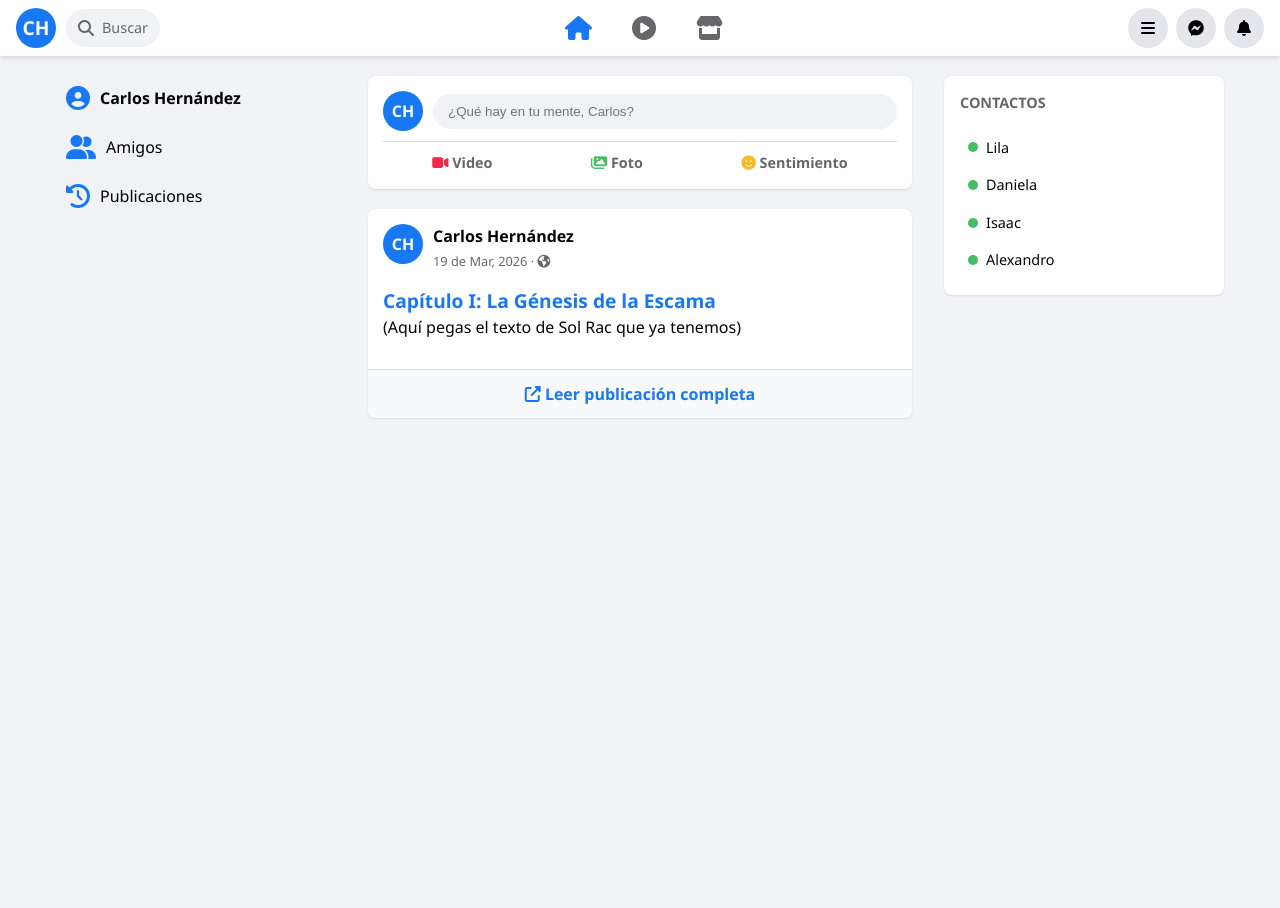
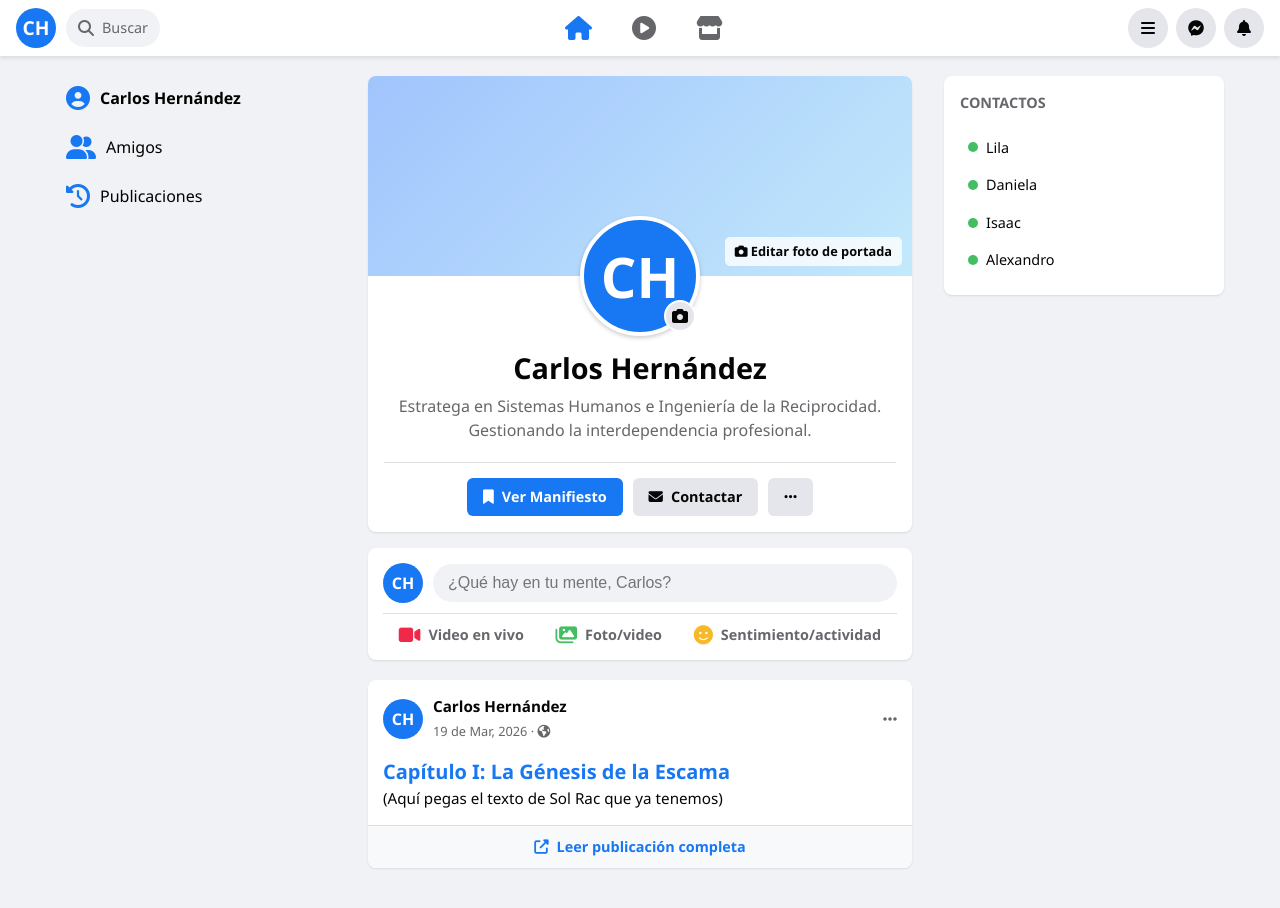
Before and after one commit to cafrhein/muro, a Jekyll site: the page built from index.html, in a window 1280 px wide. Built offline with Jekyll 4.4.1, drawn with Linux system fonts in a browser that asks for light colours.

Commit message:
Update index.html

```diff
--- a/index.html
+++ b/index.html
@@ -3,35 +3,77 @@ layout: default
 title: Inicio
 ---
 
+<div class="fb-card profile-header-card" style="background: white; border-radius: 8px; padding: 0; overflow: hidden; margin-bottom: 16px; box-shadow: 0 1px 2px rgba(0,0,0,0.1);">
+
+    <div class="cover-photo" style="height: 200px; background: linear-gradient(135deg, #a1c4fd 0%, #c2e9fb 100%); background-size: cover; background-position: center; position: relative;">
+        <div style="position: absolute; bottom: 10px; right: 10px; background: rgba(255,255,255,0.8); padding: 5px 10px; border-radius: 5px; font-size: 0.8rem; font-weight: 600; cursor: pointer;">
+            <i class="fas fa-camera"></i> Editar foto de portada
+        </div>
+    </div>
+
+    <div class="profile-info-container" style="display: flex; flex-direction: column; align-items: center; text-align: center; padding: 0 16px 16px 16px; position: relative; margin-top: -60px;">
+
+        <div class="avatar-large" style="width: 120px; height: 120px; background: #1877f2; color: white; border-radius: 50%; display: flex; align-items: center; justify-content: center; font-weight: bold; font-size: 3.5rem; border: 4px solid white; box-shadow: 0 2px 4px rgba(0,0,0,0.2); position: relative; z-index: 10;">
+            CH
+            <div style="position: absolute; bottom: 0; right: 0; background: #e4e6eb; width: 32px; height: 32px; border-radius: 50%; display: flex; align-items: center; justify-content: center; border: 2px solid white; color: #050505; font-size: 1rem; cursor: pointer;">
+                <i class="fas fa-camera"></i>
+            </div>
+        </div>
+
+        <div style="margin-top: 10px;">
+            <h1 style="font-size: 1.8rem; color: #050505; margin: 0; font-weight: 800;">Carlos Hernández</h1>
+            <p style="color: #65676b; margin: 5px 0; font-size: 1rem; font-weight: 400; max-width: 500px;">Estratega en Sistemas Humanos e Ingeniería de la Reciprocidad. Gestionando la interdependencia profesional.</p>
+        </div>
+
+        <div style="display: flex; gap: 10px; margin-top: 15px; width: 100%; justify-content: center; border-top: 1px solid #dddfe2; padding-top: 15px;">
+            <a href="https://cafrhein.github.io/muro/2026/03/19/manifiesto-reciprocidad-cuidado.html" style="text-decoration: none; background: #1877f2; color: white; padding: 8px 16px; border-radius: 6px; font-weight: 600; font-size: 0.9rem; display: flex; align-items: center; gap: 8px;">
+                <i class="fas fa-bookmark"></i> Ver Manifiesto
+            </a>
+            <a href="mailto:cafrhein@outlook.com" style="text-decoration: none; background: #e4e6eb; color: #050505; padding: 8px 16px; border-radius: 6px; font-weight: 600; font-size: 0.9rem; display: flex; align-items: center; gap: 8px;">
+                <i class="fas fa-envelope"></i> Contactar
+            </a>
+            <div style="background: #e4e6eb; color: #050505; padding: 8px 16px; border-radius: 6px; font-weight: 600; font-size: 0.9rem; cursor: pointer;">
+                <i class="fas fa-ellipsis-h"></i>
+            </div>
+        </div>
+    </div>
+</div>
+
 <div class="fb-card post-composer" style="background: white; border-radius: 8px; padding: 15px; margin-bottom: 20px; box-shadow: 0 1px 2px rgba(0,0,0,0.1);">
     <div style="display: flex; gap: 10px; align-items: center; border-bottom: 1px solid #dddfe2; padding-bottom: 10px; margin-bottom: 10px;">
         <div style="width: 40px; height: 40px; background: #1877f2; color: white; border-radius: 50%; display: flex; align-items: center; justify-content: center; font-weight: bold;">CH</div>
-        <input type="text" placeholder="¿Qué hay en tu mente, Carlos?" style="flex-grow: 1; border: none; background: #f0f2f5; padding: 10px 15px; border-radius: 20px; outline: none;" readonly>
+        <input type="text" placeholder="¿Qué hay en tu mente, Carlos?" style="flex-grow: 1; border: none; background: #f0f2f5; padding: 10px 15px; border-radius: 20px; outline: none; font-size: 1rem;" readonly>
     </div>
     <div style="display: flex; justify-content: space-around; color: #65676b; font-weight: 600; font-size: 0.9rem;">
-        <span style="cursor: pointer;"><i class="fas fa-video" style="color: #f02849;"></i> Video</span>
-        <span style="cursor: pointer;"><i class="fas fa-images" style="color: #45bd62;"></i> Foto</span>
-        <span style="cursor: pointer;"><i class="fas fa-smile" style="color: #f7b928;"></i> Sentimiento</span>
+        <span style="cursor: pointer; display: flex; align-items: center; gap: 8px;"><i class="fas fa-video" style="color: #f02849; font-size: 1.2rem;"></i> Video en vivo</span>
+        <span style="cursor: pointer; display: flex; align-items: center; gap: 8px;"><i class="fas fa-images" style="color: #45bd62; font-size: 1.2rem;"></i> Foto/video</span>
+        <span style="cursor: pointer; display: flex; align-items: center; gap: 8px;"><i class="fas fa-smile" style="color: #f7b928; font-size: 1.2rem;"></i> Sentimiento/actividad</span>
     </div>
 </div>
 
 {% for post in site.posts %}
-<article class="fb-card" style="background: white; border-radius: 8px; margin-bottom: 20px; box-shadow: 0 1px 2px rgba(0,0,0,0.1); padding: 0; overflow: hidden;">
-    <div style="padding: 15px; display: flex; gap: 10px;">
+<article class="fb-card post" style="background: white; border-radius: 8px; margin-bottom: 20px; box-shadow: 0 1px 2px rgba(0,0,0,0.1); padding: 0; overflow: hidden;">
+
+    <div style="padding: 15px; display: flex; gap: 10px; align-items: center;">
         <div style="width: 40px; height: 40px; background: #1877f2; color: white; border-radius: 50%; display: flex; align-items: center; justify-content: center; font-weight: bold;">CH</div>
         <div>
-            <strong style="display: block; color: #050505;">Carlos Hernández</strong>
-            <span style="font-size: 0.8rem; color: #65676b;">{{ post.date | date: "%d de %b, %Y" }} · <i class="fas fa-globe-americas"></i></span>
+            <strong style="display: block; color: #050505; font-size: 0.95rem;">Carlos Hernández</strong>
+            <span style="font-size: 0.8rem; color: #65676b;">{{ post.date | date: "%e de %b, %Y" }} · <i class="fas fa-globe-americas"></i></span>
+        </div>
+        <div style="margin-left: auto; color: #65676b; cursor: pointer;">
+            <i class="fas fa-ellipsis-h"></i>
         </div>
     </div>
 
     <div style="padding: 0 15px 15px 15px;">
-        <h3 style="margin-top: 0; color: #1877f2; font-size: 1.2rem;">{{ post.title }}</h3>
-        <p style="color: #050505; text-align: justify; margin-bottom: 15px; line-height: 1.5;">{{ post.excerpt | strip_html | truncatewords: 40 }}</p>
+        <h3 style="margin-top: 0; color: #1877f2; font-size: 1.25rem; font-weight: 700;">{{ post.title }}</h3>
+        <p style="color: #050505; text-align: justify; margin-bottom: 0; line-height: 1.5; font-size: 0.95rem;">{{ post.excerpt | strip_html | truncatewords: 50 }}</p>
     </div>
 
-    <div style="border-top: 1px solid #dddfe2; padding: 12px; text-align: center; background: #f8f9fa;">
-        <a href="{{ post.url | relative_url }}" style="color: #1877f2; text-decoration: none; font-weight: 600; display: block;"><i class="fas fa-external-link-alt"></i> Leer publicación completa</a>
+    <div style="border-top: 1px solid #dddfe2; padding: 10px 15px; background: #f8f9fa;">
+        <a href="{{ post.url | relative_url }}" style="color: #1877f2; text-decoration: none; font-weight: 600; display: flex; align-items: center; gap: 8px; justify-content: center; font-size: 0.9rem;">
+            <i class="fas fa-external-link-alt"></i> Leer publicación completa
+        </a>
     </div>
 </article>
 {% endfor %}
```
